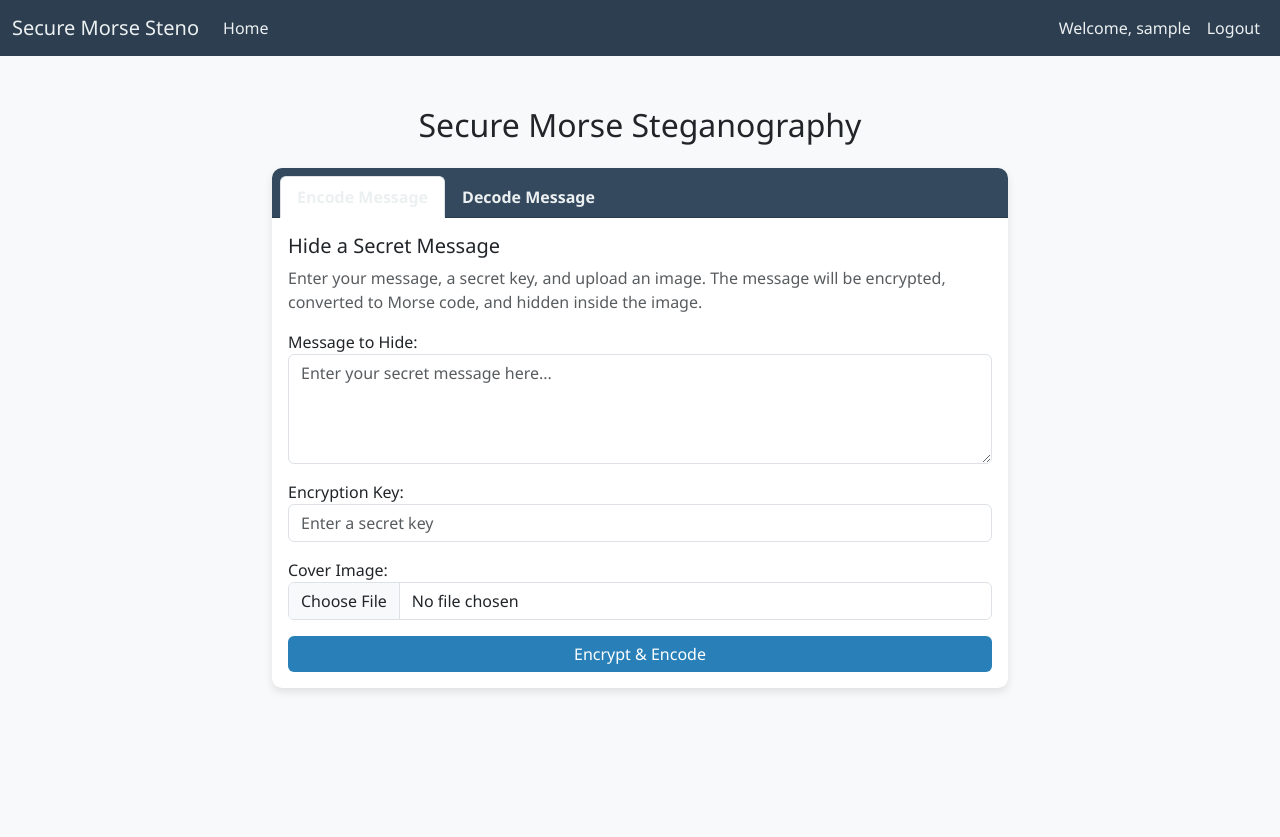
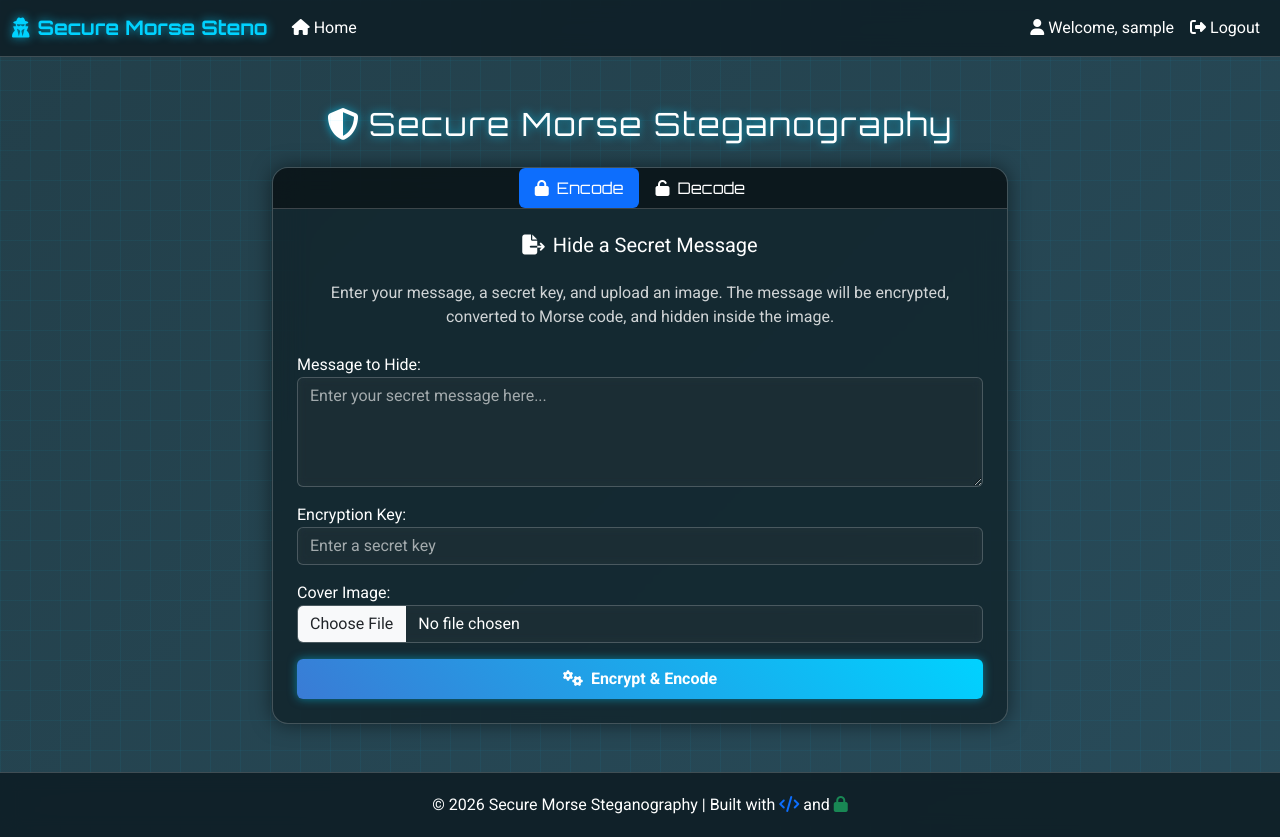
Before and after one commit to satyammaurya123/secure-morse-project, a Django app: page / in a window 1280 px wide. Before the commit the page ends 692 px from the top, so only its background shows below. Run offline with Django 5.2, Linux system fonts and the light colour scheme; the visitor is signed in with stand-in values (Sample User, id 1).

Commit message:
changes in ui

```diff
--- a/steno_app/forms.py
+++ b/steno_app/forms.py
@@ -25,6 +25,18 @@ class DecodeForm(forms.Form):
         widget=forms.ClearableFileInput(attrs={'class': 'form-control'}),
         required=True
     )
+    method = forms.ChoiceField(
+        label="Steganography Method",
+        choices=[('LSB', 'LSB (Least Significant Bit)'), ('DCT', 'DCT (Discrete Cosine Transform)')],
+        widget=forms.Select(attrs={'class': 'form-select'}),
+        initial='LSB'
+    )
+    compress = forms.BooleanField(
+        label="Compress Message (Zlib)",
+        required=False,
+        initial=False,
+        widget=forms.CheckboxInput(attrs={'class': 'form-check-input'})
+    )
     secret_key = forms.CharField(
         widget=forms.PasswordInput(attrs={'class': 'form-control', 'placeholder': 'Enter the secret key to decrypt'}),
         label="Decryption Key",
--- /dev/null
+++ b/steno_app/static/steno_app/css/styles.css
@@ -0,0 +1,174 @@
+:root {
+    --primary-color: #00d2ff;
+    --secondary-color: #3a7bd5;
+    --accent-color: #00ff87;
+    --glass-bg: rgba(255, 255, 255, 0.1);
+    --glass-border: rgba(255, 255, 255, 0.2);
+    --text-light: #ffffff;
+    --text-dark: #333333;
+}
+
+body {
+    background: linear-gradient(135deg, #0f2027, #203a43, #2c5364);
+    background-size: 400% 400%;
+    animation: gradientBG 15s ease infinite;
+    font-family: 'Roboto', sans-serif;
+    color: var(--text-light);
+    min-height: 100vh;
+    display: flex;
+    flex-direction: column;
+    position: relative;
+}
+
+/* Cyber Grid Overlay */
+body::before {
+    content: "";
+    position: absolute;
+    top: 0;
+    left: 0;
+    width: 100%;
+    height: 100%;
+    background:
+        linear-gradient(rgba(0, 210, 255, 0.05) 1px, transparent 1px),
+        linear-gradient(90deg, rgba(0, 210, 255, 0.05) 1px, transparent 1px);
+    background-size: 30px 30px;
+    pointer-events: none;
+    z-index: 0;
+}
+
+@keyframes gradientBG {
+    0% {
+        background-position: 0% 50%;
+    }
+
+    50% {
+        background-position: 100% 50%;
+    }
+
+    100% {
+        background-position: 0% 50%;
+    }
+}
+
+/* Navbar Glassmorphism */
+.navbar {
+    background: rgba(15, 32, 39, 0.9);
+    backdrop-filter: blur(10px);
+    border-bottom: 1px solid var(--glass-border);
+    transition: all 0.3s ease;
+    z-index: 1000;
+}
+
+.navbar-brand {
+    font-family: 'Orbitron', sans-serif;
+    font-weight: 700;
+    color: var(--primary-color) !important;
+    text-shadow: 0 0 10px rgba(0, 210, 255, 0.7);
+}
+
+.nav-link {
+    color: var(--text-light) !important;
+    transition: color 0.3s;
+}
+
+.nav-link:hover {
+    color: var(--accent-color) !important;
+    text-shadow: 0 0 8px rgba(0, 255, 135, 0.6);
+}
+
+/* Glassmorphic Card */
+.glass-card {
+    background: rgba(15, 32, 39, 0.75);
+    /* Darker background for better contrast */
+    backdrop-filter: blur(16px);
+    -webkit-backdrop-filter: blur(16px);
+    border: 1px solid var(--glass-border);
+    border-radius: 16px;
+    box-shadow: 0 0 20px rgba(0, 0, 0, 0.5);
+    color: #ffffff;
+    /* Pure white text */
+    overflow: hidden;
+    position: relative;
+    z-index: 1;
+}
+
+.card-header {
+    background: rgba(0, 0, 0, 0.4);
+    border-bottom: 1px solid var(--glass-border);
+    font-family: 'Orbitron', sans-serif;
+}
+
+/* Buttons */
+.btn-glow {
+    background: linear-gradient(45deg, var(--secondary-color), var(--primary-color));
+    border: none;
+    color: white;
+    box-shadow: 0 0 10px rgba(0, 210, 255, 0.5);
+    transition: all 0.3s ease;
+}
+
+.btn-glow:hover {
+    box-shadow: 0 0 20px rgba(0, 210, 255, 0.8);
+    transform: translateY(-2px);
+}
+
+.btn-glow-success {
+    background: linear-gradient(45deg, #11998e, #38ef7d);
+    border: none;
+    color: white;
+    box-shadow: 0 0 10px rgba(56, 239, 125, 0.5);
+}
+
+.btn-glow-success:hover {
+    box-shadow: 0 0 20px rgba(56, 239, 125, 0.8);
+}
+
+/* Form Controls */
+.form-control,
+.form-select {
+    background: rgba(255, 255, 255, 0.05);
+    /* Very slight tint */
+    border: 1px solid var(--glass-border);
+    color: var(--text-light);
+    /* White text input */
+    backdrop-filter: blur(5px);
+}
+
+.form-control:focus,
+.form-select:focus {
+    background: rgba(255, 255, 255, 0.1);
+    color: var(--text-light);
+    border-color: var(--primary-color);
+    box-shadow: 0 0 10px rgba(0, 210, 255, 0.3);
+}
+
+.form-control::placeholder {
+    color: rgba(255, 255, 255, 0.6);
+    /* Lighter placeholder */
+}
+
+/* Footer */
+footer {
+    background: rgba(15, 32, 39, 0.95);
+    backdrop-filter: blur(10px);
+    border-top: 1px solid var(--glass-border);
+    color: var(--text-light);
+    padding: 20px 0;
+    margin-top: auto;
+    z-index: 1000;
+}
+
+/* Alerts */
+.alert-success {
+    background: rgba(56, 239, 125, 0.2);
+    border-color: #38ef7d;
+    color: #fff;
+    backdrop-filter: blur(5px);
+}
+
+.alert-danger {
+    background: rgba(255, 99, 71, 0.2);
+    border-color: #ff6347;
+    color: #fff;
+    backdrop-filter: blur(5px);
+}
--- a/steno_app/templates/steno_app/base.html
+++ b/steno_app/templates/steno_app/base.html
@@ -5,85 +5,56 @@
     <meta charset="UTF-8">
     <meta name="viewport" content="width=device-width, initial-scale=1.0">
     <title>Secure Morse Steganography</title>
+    <!-- Bootstrap CSS -->
     <link href="https://cdn.jsdelivr.net/npm/bootstrap@5.3.0/dist/css/bootstrap.min.css" rel="stylesheet">
-    <style>
-        body {
-            background-color: #f8f9fa;
-            font-family: 'Segoe UI', Tahoma, Geneva, Verdana, sans-serif;
-        }
-
-        .navbar {
-            background-color: #2c3e50;
-        }
-
-        .navbar-brand,
-        .nav-link {
-            color: #ecf0f1 !important;
-        }
-
-        .container {
-            margin-top: 50px;
-        }
-
-        .card {
-            box-shadow: 0 4px 8px rgba(0, 0, 0, 0.1);
-            border: none;
-            border-radius: 10px;
-        }
-
-        .card-header {
-            background-color: #34495e;
-            color: white;
-            border-radius: 10px 10px 0 0 !important;
-            font-weight: bold;
-        }
-
-        .btn-primary {
-            background-color: #2980b9;
-            border: none;
-        }
-
-        .btn-primary:hover {
-            background-color: #3498db;
-        }
-
-        .alert {
-            border-radius: 10px;
-        }
-    </style>
+    <!-- Font Awesome -->
+    <link rel="stylesheet" href="https://cdnjs.cloudflare.com/ajax/libs/font-awesome/6.4.0/css/all.min.css">
+    <!-- Google Fonts -->
+    <link
+        href="https://fonts.googleapis.com/css2?family=Orbitron:wght@400;700&family=Roboto:wght@300;400;700&display=swap"
+        rel="stylesheet">
+    <!-- Custom CSS -->
+    {% load static %}
+    <link rel="stylesheet" href="{% static 'steno_app/css/styles.css' %}">
 </head>
 
 <body>
 
-    <nav class="navbar navbar-expand-lg">
+    <nav class="navbar navbar-expand-lg navbar-dark">
         <div class="container-fluid">
-            <a class="navbar-brand" href="{% url 'home' %}">Secure Morse Steno</a>
+            <a class="navbar-brand" href="{% url 'home' %}">
+                <i class="fas fa-user-secret me-2"></i>Secure Morse Steno
+            </a>
             <button class="navbar-toggler" type="button" data-bs-toggle="collapse" data-bs-target="#navbarNav">
                 <span class="navbar-toggler-icon"></span>
             </button>
             <div class="collapse navbar-collapse" id="navbarNav">
                 <ul class="navbar-nav me-auto">
                     <li class="nav-item">
-                        <a class="nav-link active" aria-current="page" href="{% url 'home' %}">Home</a>
+                        <a class="nav-link active" aria-current="page" href="{% url 'home' %}">
+                            <i class="fas fa-home me-1"></i>Home
+                        </a>
                     </li>
                 </ul>
                 <ul class="navbar-nav ms-auto">
                     {% if user.is_authenticated %}
                     <li class="nav-item">
-                        <span class="nav-link">Welcome, {{ user.username }}</span>
+                        <span class="nav-link"><i class="fas fa-user me-1"></i>Welcome, {{ user.username }}</span>
                     </li>
                     <li class="nav-item">
                         <form method="post" action="{% url 'logout' %}" class="d-inline">
                             {% csrf_token %}
-                            <button type="submit" class="btn btn-link nav-link">Logout</button>
+                            <button type="submit" class="btn btn-link nav-link" style="text-decoration: none;">
+                                <i class="fas fa-sign-out-alt me-1"></i>Logout
+                            </button>
                         </form>
                     </li>
                     {% else %}
                     <li class="nav-item">
-                        <a class="nav-link" href="{% url 'login' %}">Login</a>
+                        <a class="nav-link" href="{% url 'login' %}"><i class="fas fa-sign-in-alt me-1"></i>Login</a>
                     </li>
                     <li class="nav-item">
-                        <a class="nav-link" href="{% url 'signup' %}">Sign Up</a>
+                        <a class="nav-link" href="{% url 'signup' %}"><i class="fas fa-user-plus me-1"></i>Sign Up</a>
                     </li>
                     {% endif %}
                 </ul>
@@ -91,11 +62,12 @@
         </div>
     </nav>
 
-    <div class="container">
+    <div class="container py-5">
         {% if messages %}
         {% for message in messages %}
-        <div class="alert alert-{{ message.tags }}">
-            {{ message }}
+        <div class="alert alert-{{ message.tags }} alert-dismissible fade show" role="alert">
+            <i class="fas fa-info-circle me-2"></i>{{ message }}
+            <button type="button" class="btn-close" data-bs-dismiss="alert" aria-label="Close"></button>
         </div>
         {% endfor %}
         {% endif %}
@@ -104,6 +76,13 @@
         {% endblock %}
     </div>
 
+    <footer class="text-center">
+        <div class="container">
+            <p class="mb-0">&copy; 2026 Secure Morse Steganography | Built with <i class="fas fa-code text-primary"></i>
+                and <i class="fas fa-lock text-success"></i></p>
+        </div>
+    </footer>
+
     <script src="https://cdn.jsdelivr.net/npm/bootstrap@5.3.0/dist/js/bootstrap.bundle.min.js"></script>
 </body>
 
--- a/steno_app/templates/steno_app/index.html
+++ b/steno_app/templates/steno_app/index.html
@@ -3,75 +3,91 @@
 {% block content %}
 <div class="row justify-content-center">
     <div class="col-md-8">
-        <h2 class="text-center mb-4">Secure Morse Steganography</h2>
+        <h2 class="text-center mb-4 app-title"
+            style="font-family: 'Orbitron', sans-serif; letter-spacing: 2px; text-shadow: 0 0 10px rgba(0,210,255,0.7);">
+            <i class="fas fa-shield-alt me-2"></i>Secure Morse Steganography
+        </h2>
 
         {% if error %}
-        <div class="alert alert-danger alert-dismissible fade show" role="alert">
-            <strong>Error!</strong> {{ error }}
+        <div class="alert alert-danger alert-dismissible fade show shadow-lg" role="alert">
+            <i class="fas fa-exclamation-triangle me-2"></i><strong>Error!</strong> {{ error }}
             <button type="button" class="btn-close" data-bs-dismiss="alert" aria-label="Close"></button>
         </div>
         {% endif %}
 
         {% if success_message %}
-        <div class="alert alert-success alert-dismissible fade show" role="alert">
-            <strong>Success!</strong> {{ success_message }}
+        <div class="alert alert-success alert-dismissible fade show shadow-lg" role="alert">
+            <i class="fas fa-check-circle me-2"></i><strong>Success!</strong> {{ success_message }}
             <button type="button" class="btn-close" data-bs-dismiss="alert" aria-label="Close"></button>
         </div>
         {% endif %}
 
-        <div class="card">
+        <div class="glass-card">
             <div class="card-header">
-                <ul class="nav nav-tabs card-header-tabs" id="myTab" role="tablist">
+                <ul class="nav nav-pills card-header-pills justify-content-center" id="myTab" role="tablist">
                     <li class="nav-item" role="presentation">
                         <button class="nav-link active" id="encode-tab" data-bs-toggle="tab" data-bs-target="#encode"
-                            type="button" role="tab" aria-controls="encode" aria-selected="true">Encode Message</button>
+                            type="button" role="tab" aria-controls="encode" aria-selected="true">
+                            <i class="fas fa-lock me-2"></i>Encode
+                        </button>
                     </li>
                     <li class="nav-item" role="presentation">
                         <button class="nav-link" id="decode-tab" data-bs-toggle="tab" data-bs-target="#decode"
-                            type="button" role="tab" aria-controls="decode" aria-selected="false">Decode
-                            Message</button>
+                            type="button" role="tab" aria-controls="decode" aria-selected="false">
+                            <i class="fas fa-unlock me-2"></i>Decode
+                        </button>
                     </li>
                 </ul>
             </div>
-            <div class="card-body">
+            <div class="card-body p-4">
                 {% if user.is_authenticated %}
                 <div class="tab-content" id="myTabContent">
 
                     <!-- Encode Form -->
                     <div class="tab-pane fade show active" id="encode" role="tabpanel" aria-labelledby="encode-tab">
-                        <h5 class="card-title">Hide a Secret Message</h5>
-                        <p class="card-text text-muted">Enter your message, a secret key, and upload an image. The
-                            message will be encrypted, converted to Morse code, and hidden inside the image.</p>
+                        <h5 class="card-title text-center mb-4"><i class="fas fa-file-export me-2"></i>Hide a Secret
+                            Message</h5>
+                        <p class="text-center mb-4" style="color: rgba(255,255,255,0.8);">Enter your message, a secret
+                            key, and upload an image. The message will be encrypted, converted to Morse code, and hidden
+                            inside the image.</p>
                         <form method="post" action="{% url 'encode' %}" enctype="multipart/form-data">
                             {% csrf_token %}
                             <div class="mb-3">
                                 {{ encode_form.as_p }}
                             </div>
-                            <button type="submit" class="btn btn-primary w-100">Encrypt & Encode</button>
+                            <button type="submit" class="btn btn-glow w-100 py-2 fw-bold">
+                                <i class="fas fa-cogs me-2"></i>Encrypt & Encode
+                            </button>
                         </form>
                     </div>
 
                     <!-- Decode Form -->
                     <div class="tab-pane fade" id="decode" role="tabpanel" aria-labelledby="decode-tab">
-                        <h5 class="card-title">Reveal a Secret Message</h5>
-                        <p class="card-text text-muted">Upload the steganographic image and provide the correct secret
-                            key to reveal the hidden message.</p>
+                        <h5 class="card-title text-center mb-4"><i class="fas fa-file-import me-2"></i>Reveal a Secret
+                            Message</h5>
+                        <p class="text-center mb-4" style="color: rgba(255,255,255,0.8);">Upload the steganographic
+                            image and provide the correct secret key to reveal the hidden message.</p>
                         <form method="post" action="{% url 'decode' %}" enctype="multipart/form-data">
                             {% csrf_token %}
                             <div class="mb-3">
                                 {{ decode_form.as_p }}
                             </div>
-                            <button type="submit" class="btn btn-success w-100">Decode & Decrypt</button>
+                            <button type="submit" class="btn btn-glow-success w-100 py-2 fw-bold">
+                                <i class="fas fa-eye me-2"></i>Decode & Decrypt
+                            </button>
                         </form>
                     </div>
                 </div>
                 {% else %}
-                <div class="text-center py-4">
-                    <h3>Secure Morse Code Steganography</h3>
-                    <p class="lead">Please login or create an account to use the encoding and decoding tools.</p>
-                    <div class="mt-4">
-                        <a href="{% url 'login' %}" class="btn btn-primary btn-lg me-2">Login</a>
-                        <a href="{% url 'signup' %}" class="btn btn-success btn-lg">Sign Up</a>
+                <div class="text-center py-5">
+                    <i class="fas fa-user-lock fa-4x mb-3 text-primary"></i>
+                    <h3>Authentication Required</h3>
+                    <p class="lead mb-4">Please login or create an account to access the secure steganography tools.</p>
+                    <div class="d-flex justify-content-center gap-3">
+                        <a href="{% url 'login' %}" class="btn btn-glow px-4 py-2"><i
+                                class="fas fa-sign-in-alt me-2"></i>Login</a>
+                        <a href="{% url 'signup' %}" class="btn btn-glow-success px-4 py-2"><i
+                                class="fas fa-user-plus me-2"></i>Sign Up</a>
                     </div>
                 </div>
                 {% endif %}
--- a/steno_app/views.py
+++ b/steno_app/views.py
@@ -36,10 +36,12 @@ def encode_view(request):
                 message = form.cleaned_data['message']
                 key = form.cleaned_data['secret_key']
                 image_file = form.cleaned_data['image']
+                method = form.cleaned_data['method']
+                compress = form.cleaned_data.get('compress', False)
 
                 # 1. Encrypt Message
                 # encrypt_message returns hex string of IV + Encrypted Data
-                encrypted_hex = encrypt_message(message, key)
+                encrypted_hex = encrypt_message(message, key, compress=compress)
 
                 # 2. Convert Hex String to Morse Code
                 morse_msg = text_to_morse(encrypted_hex)
```
Also changed, not shown: steno_app/templates/registration/login.html (+9 -8 lines), steno_app/templates/registration/signup.html (+9 -8 lines), steno_app/templates/steno_app/result.html (+28 -26 lines), steno_app/utils.py (+36 -13 lines).
